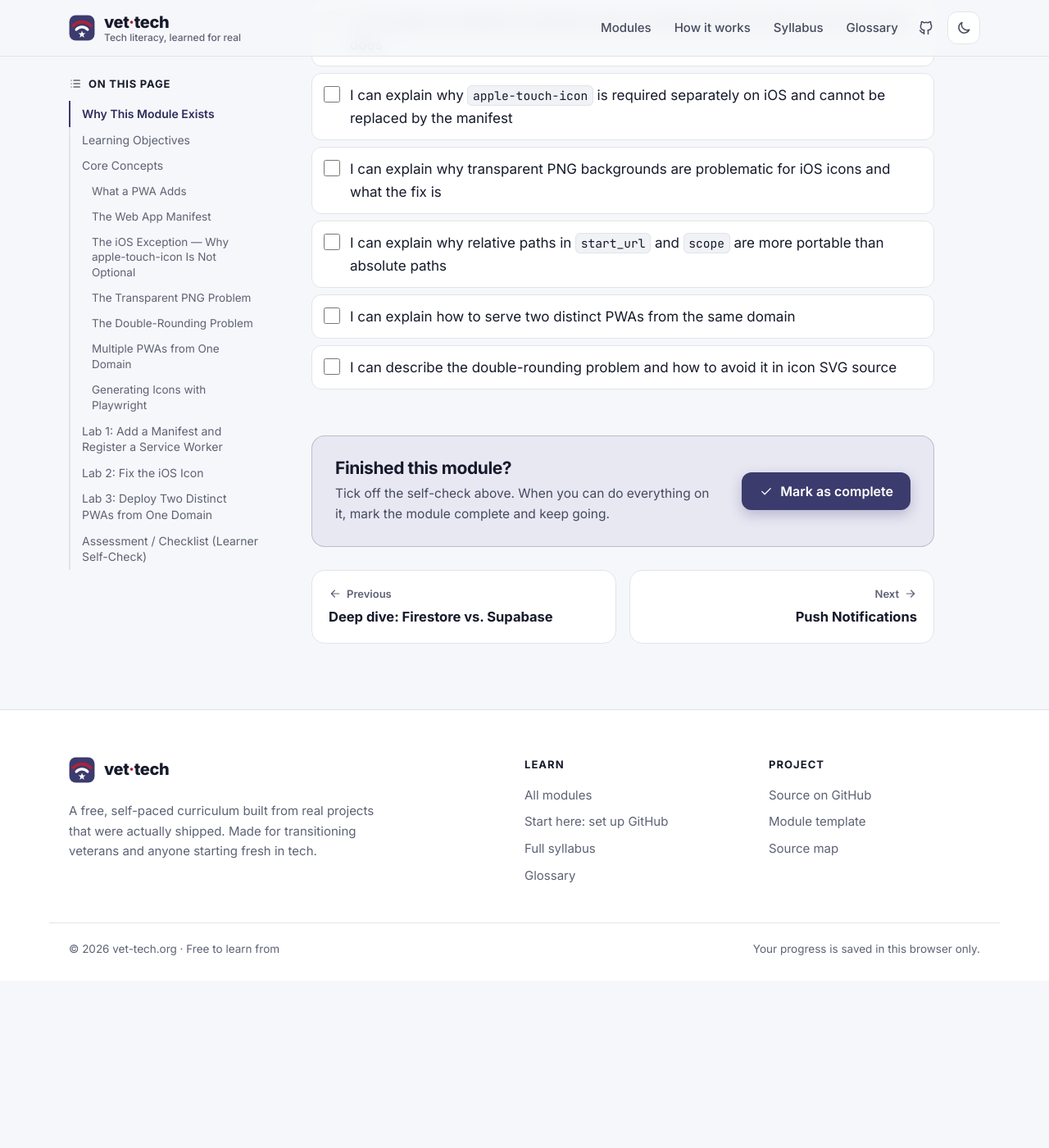
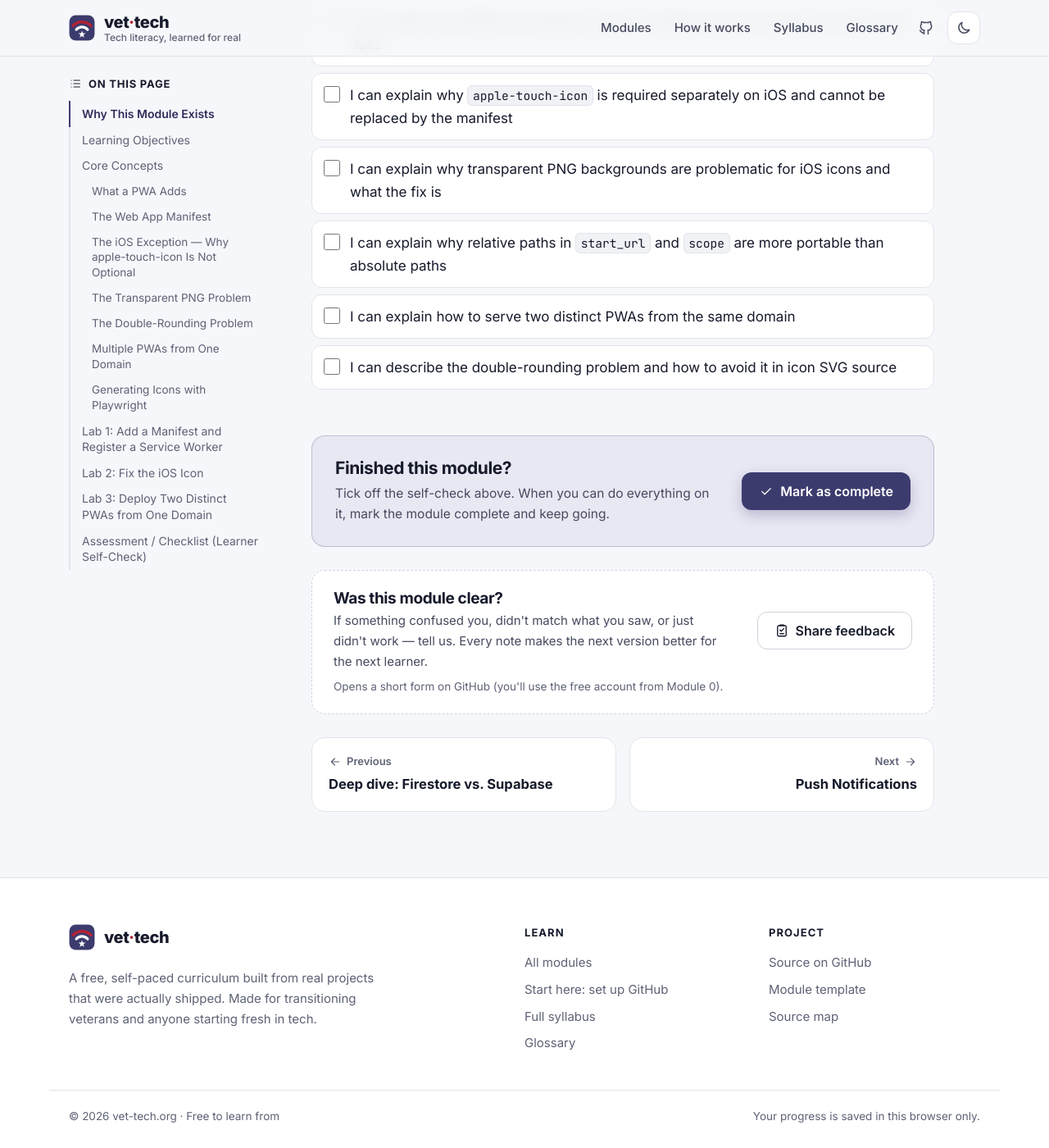
Before and after one commit to sdono043/tech-literacy-curriculum, a Jekyll site: the page built from modules/09-progressive-web-apps.md, in a window 1280 px wide and 1400 px high, scrolled down 7634 px. Shown: the whole window at 82% size. Built offline with Jekyll 4.4.1, drawn with Linux system fonts in a browser that asks for light colours; our own code applies the rules of GitHub Pages for plain Markdown files; before the commit the page ends 8830 px from its top, so only the background shows below that.

Commit message:
Finish site polish: share previews, 404 page, feedback links, accessibility
- Share previews: a 1200x630 card image, and page-specific share
  tags. Modules previously all shared as 'Technology Literacy
  Curriculum (TLC)' (their series heading); now each shares with its
  real title and summary from _data/curriculum.yml. Replaces
  jekyll-seo-tag with hand-written tags.
- Friendly 404 page with links home, to all modules, Module 0, the
  glossary, and a pre-filled 'broken link' report.
- 'Was this module clear?' card on every module that opens a
  pre-filled GitHub issue naming the module and page.
- Accessibility (axe WCAG 2 A/AA now clean on all 28 pages, light and
  dark): label the progress bar, make sideways-scrolling code boxes
  keyboard-focusable, darker syntax colors in light mode, slightly
  deeper Track 4 gold.

Co-Authored-By: Claude Opus 5.5 <noreply@anthropic.com>
Claude-Session: https://claude.ai/code/session_01KoyiwzvvDusNEgbT3bfKPi

```diff
--- a/_config.yml
+++ b/_config.yml
@@ -18,7 +18,6 @@ plugins:
   - jekyll-optional-front-matter
   - jekyll-relative-links
   - jekyll-titles-from-headings
-  - jekyll-seo-tag
 
 optional_front_matter:
   remove_originals: true
--- a/_layouts/default.html
+++ b/_layouts/default.html
@@ -9,12 +9,33 @@
     // Apply a saved theme before paint so there's no flash.
     try { var t = localStorage.getItem('vt-theme'); if (t) document.documentElement.setAttribute('data-theme', t); } catch (e) {}
   </script>
+  {%- comment -%} Page title and share-preview tags. Module titles and summaries come from _data/curriculum.yml. {%- endcomment -%}
   {%- assign doc_title = page.title -%}
-  {%- for d in site.data.curriculum.domains -%}{%- for m in d.modules -%}{%- if m.file == page.path -%}{%- assign doc_title = m.title -%}{%- endif -%}{%- endfor -%}{%- endfor -%}
+  {%- assign doc_desc = page.description | default: site.description -%}
+  {%- for d in site.data.curriculum.domains -%}{%- for m in d.modules -%}{%- if m.file == page.path -%}{%- assign doc_title = m.title -%}{%- assign doc_desc = m.blurb -%}{%- endif -%}{%- endfor -%}{%- endfor -%}
   {%- if page.path == "README.md" -%}{%- assign doc_title = "About the curriculum" -%}{%- endif -%}
-  {%- if page.path == "CURRICULUM.md" -%}{%- assign doc_title = "Master syllabus" -%}{%- endif -%}
-  <title>{% if page.path == "index.html" %}vet·tech — {{ page.title }}{% else %}{{ doc_title }} · vet·tech{% endif %}</title>
-  {% seo title=false %}
+  {%- if page.path == "CURRICULUM.md" -%}{%- assign doc_title = "Master syllabus" -%}{%- assign doc_desc = "Every module in the vet-tech curriculum, its track, and the real project it was built from." -%}{%- endif -%}
+  {%- if page.path == "index.html" -%}{%- assign full_title = "vet·tech — " | append: page.title -%}{%- else -%}{%- assign full_title = doc_title | append: " · vet·tech" -%}{%- endif -%}
+  {%- assign doc_desc = doc_desc | strip_html | strip_newlines | strip -%}
+  {%- assign page_url = page.url | replace: "/index.html", "/" | absolute_url -%}
+  {%- assign share_image = "/assets/og-image.jpg" | absolute_url -%}
+  <title>{{ full_title | escape }}</title>
+  <meta name="description" content="{{ doc_desc | escape }}">
+  <link rel="canonical" href="{{ page_url }}">
+  <meta property="og:type" content="website">
+  <meta property="og:site_name" content="vet·tech">
+  <meta property="og:locale" content="en_US">
+  <meta property="og:title" content="{{ full_title | escape }}">
+  <meta property="og:description" content="{{ doc_desc | escape }}">
+  <meta property="og:url" content="{{ page_url }}">
+  <meta property="og:image" content="{{ share_image }}">
+  <meta property="og:image:width" content="1200">
+  <meta property="og:image:height" content="630">
+  <meta property="og:image:alt" content="vet·tech — Understand the tech. Build with confidence. A free curriculum for transitioning veterans and career-changers.">
+  <meta name="twitter:card" content="summary_large_image">
+  <meta name="twitter:title" content="{{ full_title | escape }}">
+  <meta name="twitter:description" content="{{ doc_desc | escape }}">
+  <meta name="twitter:image" content="{{ share_image }}">
   <link rel="icon" href="{{ '/favicon.ico' | relative_url }}" sizes="48x48">
   <link rel="icon" href="{{ '/assets/favicon.svg' | relative_url }}" type="image/svg+xml">
   <link rel="apple-touch-icon" href="{{ '/assets/apple-touch-icon.png' | relative_url }}">
--- a/_layouts/module.html
+++ b/_layouts/module.html
@@ -97,6 +97,31 @@ body_class: is-module
     </div>
     {%- endif -%}
 
+    {%- if cur -%}
+    {%- capture fb_title -%}Feedback: {% if cur.prereq %}Start here{% elsif cur.extra %}Deep dive{% else %}Module {{ cur.num | plus: 0 }}{% endif %} — {{ cur.title }}{%- endcapture -%}
+    {%- capture fb_body -%}**Module:** {{ cur.title }}
+**Page:** {{ page.url | absolute_url }}
+
+**What was unclear, wrong, or broken?**
+
+
+**Where in the module?** (section or lab name)
+
+
+**Anything that would have helped?**
+{% endcapture -%}
+    <aside class="feedback-card" aria-label="Module feedback">
+      <div>
+        <h2>Was this module clear?</h2>
+        <p>If something confused you, didn't match what you saw, or just didn't work — tell us. Every note makes the next version better for the next learner.</p>
+      </div>
+      <a class="btn btn-ghost" href="{{ site.repo_url }}/issues/new?title={{ fb_title | url_encode }}&body={{ fb_body | url_encode }}" target="_blank" rel="noopener">
+        {% include icon.html name="clipboard" size=18 %} Share feedback
+      </a>
+      <p class="feedback-note">Opens a short form on GitHub (you'll use the free account from Module 0).</p>
+    </aside>
+    {%- endif -%}
+
     <nav class="pager" aria-label="Previous and next module">
       {%- if prev -%}
       <a class="pager-link prev" href="{{ prev.file | replace: '.md', '.html' | relative_url }}">
--- a/assets/css/site.css
+++ b/assets/css/site.css
@@ -28,10 +28,11 @@
   --d1: #2f6fdb; --d1-soft: #e6eefc;
   --d2: #b22234; --d2-soft: #fbe7e9;
   --d3: #5b4fc4; --d3-soft: #eeecfa;
-  --d4: #a86a12; --d4-soft: #f8eedb;
+  --d4: #8f5a0e; --d4-soft: #f8eedb;
   --d5: #0f7f8c; --d5-soft: #e0f3f5;
 
   --code-bg: #f0f2f6;
+  --code-kw: #a11d2e; --code-str: #4b3fb0; --code-num: #7d4e05; --code-fn: #1d55b8;
   --shadow-sm: 0 1px 2px rgba(22, 26, 43, .05);
   --shadow: 0 1px 2px rgba(22, 26, 43, .04), 0 8px 24px rgba(22, 26, 43, .07);
   --shadow-lg: 0 2px 4px rgba(22, 26, 43, .04), 0 20px 48px rgba(22, 26, 43, .12);
@@ -58,6 +59,7 @@
     --d4: #f0b44c; --d4-soft: rgba(240, 180, 76, .14);
     --d5: #4fc3cf; --d5-soft: rgba(79, 195, 207, .14);
     --code-bg: #0a0d1a;
+    --code-kw: #f0646f; --code-str: #a698f0; --code-num: #f0b44c; --code-fn: #6e9bf0;
     --shadow-sm: none;
     --shadow: 0 1px 0 rgba(255, 255, 255, .02), 0 8px 24px rgba(0, 0, 0, .35);
     --shadow-lg: 0 20px 48px rgba(0, 0, 0, .5);
@@ -77,6 +79,7 @@
   --d4: #f0b44c; --d4-soft: rgba(240, 180, 76, .14);
   --d5: #4fc3cf; --d5-soft: rgba(79, 195, 207, .14);
   --code-bg: #0a0d1a;
+  --code-kw: #f0646f; --code-str: #a698f0; --code-num: #f0b44c; --code-fn: #6e9bf0;
   --shadow-sm: none;
   --shadow: 0 1px 0 rgba(255, 255, 255, .02), 0 8px 24px rgba(0, 0, 0, .35);
   --shadow-lg: 0 20px 48px rgba(0, 0, 0, .5);
@@ -397,10 +400,10 @@ img { max-width: 100%; height: auto; }
 
 /* Rouge syntax colors (kept quiet, token-based) */
 .highlight .c, .highlight .c1, .highlight .cm { color: var(--text3); font-style: italic; }
-.highlight .k, .highlight .kd, .highlight .kn, .highlight .nt { color: var(--d2); }
-.highlight .s, .highlight .s1, .highlight .s2, .highlight .sb { color: var(--d3); }
-.highlight .m, .highlight .mi, .highlight .mf, .highlight .na { color: var(--d4); }
-.highlight .nf, .highlight .nb, .highlight .nc { color: var(--d1); }
+.highlight .k, .highlight .kd, .highlight .kn, .highlight .nt { color: var(--code-kw); }
+.highlight .s, .highlight .s1, .highlight .s2, .highlight .sb { color: var(--code-str); }
+.highlight .m, .highlight .mi, .highlight .mf, .highlight .na { color: var(--code-num); }
+.highlight .nf, .highlight .nb, .highlight .nc { color: var(--code-fn); }
 
 .finish-card {
   display: flex; justify-content: space-between; align-items: center; gap: 20px; flex-wrap: wrap;
@@ -517,3 +520,31 @@ img { max-width: 100%; height: auto; }
 .gloss-more { display: inline-flex; align-items: center; gap: 4px; font-size: 14px; font-weight: 600; text-decoration: none; }
 .gloss-more:hover { text-decoration: underline; }
 .gloss-empty { color: var(--text3); }
+
+/* ========================================================================== Feedback card (module pages) */
+.feedback-card {
+  display: grid; grid-template-columns: 1fr auto; gap: 6px 20px; align-items: center;
+  margin: 0 0 28px; padding: 22px 26px; border-radius: var(--radius);
+  background: var(--bg2); border: 1px dashed var(--border2);
+}
+.feedback-card h2 { margin: 0 0 4px; padding: 0; font-size: 19px; }
+.feedback-card p { margin: 0; color: var(--text2); font-size: 15px; max-width: 480px; }
+.feedback-card .btn { grid-row: 1; grid-column: 2; }
+.prose .feedback-card .feedback-note { grid-column: 1 / -1; font-size: 13.5px; color: var(--text3); }
+@media (max-width: 600px) { .feedback-card { grid-template-columns: 1fr; } .feedback-card .btn { grid-row: auto; grid-column: 1; justify-self: start; } }
+
+/* ========================================================================== 404 */
+.notfound { padding: 88px 0 104px; }
+.notfound-inner { max-width: 720px; }
+.notfound-code { margin: 0 0 4px; font-size: 120px; line-height: 1; font-weight: 800; letter-spacing: -.05em; color: var(--brand); opacity: .9; }
+.notfound h1 { font-size: clamp(34px, 5vw, 48px); letter-spacing: -.03em; line-height: 1.1; margin: 0 0 14px; }
+.notfound-lede { font-size: 19px; color: var(--text2); margin: 0 0 30px; }
+.notfound-actions { display: flex; flex-wrap: wrap; gap: 12px; margin-bottom: 36px; }
+.notfound-links { list-style: none; margin: 0; padding: 0; display: grid; gap: 10px; }
+.notfound-links a {
+  display: flex; align-items: center; gap: 12px; padding: 14px 16px; border-radius: 12px;
+  background: var(--bg2); border: 1px solid var(--border); color: var(--text1); text-decoration: none; font-weight: 550;
+}
+.notfound-links a:hover { border-color: var(--brand); color: var(--brand-ink); }
+.notfound-links .icon { color: var(--brand-ink); }
+@media (max-width: 480px) { .notfound-actions .btn { width: 100%; } .notfound-code { font-size: 88px; } }
--- a/assets/js/site.js
+++ b/assets/js/site.js
@@ -138,6 +138,23 @@
       heads.forEach(function (h) { obs.observe(h); });
     }
   }
+
+  // ---------- Code boxes that scroll sideways: let keyboard users scroll them too ----------
+  function makeCodeScrollable() {
+    document.querySelectorAll('.prose pre').forEach(function (pre) {
+      if (pre.closest('.diagram')) return;
+      if (pre.scrollWidth > pre.clientWidth + 1) {
+        pre.setAttribute('tabindex', '0');
+        pre.setAttribute('role', 'region');
+        pre.setAttribute('aria-label', 'Code example (scrolls sideways)');
+      } else {
+        pre.removeAttribute('tabindex'); pre.removeAttribute('role'); pre.removeAttribute('aria-label');
+      }
+    });
+  }
+  makeCodeScrollable();
+  var codeResizeTimer;
+  window.addEventListener('resize', function () { clearTimeout(codeResizeTimer); codeResizeTimer = setTimeout(makeCodeScrollable, 200); });
 
   // ---------- Module page: clickable self-check (saved in this browser) ----------
   (function () {
--- a/glossary.html
+++ b/glossary.html
@@ -1,6 +1,7 @@
 ---
 layout: default
 title: Glossary
+description: Plain-English definitions of the tech terms you'll meet in the vet-tech curriculum, from A records to XSS.
 body_class: is-glossary
 ---
 {%- assign terms = site.data.glossary | sort_natural: "term" -%}
--- a/index.html
+++ b/index.html
@@ -26,7 +26,7 @@ body_class: is-home
         <span class="progress-label">Your progress</span>
         <span class="progress-count"><strong data-progress-count>0</strong> of {{ core_count }} done</span>
       </div>
-      <div class="progress-bar" role="progressbar" aria-valuemin="0" aria-valuemax="{{ core_count }}" aria-valuenow="0" data-progress-bar><span></span></div>
+      <div class="progress-bar" role="progressbar" aria-label="Modules completed" aria-valuemin="0" aria-valuemax="{{ core_count }}" aria-valuenow="0" data-progress-bar><span></span></div>
       <ol class="hero-steps">
         {%- for d in site.data.curriculum.domains -%}{%- if d.id == 0 -%}{%- continue -%}{%- endif -%}
         <li class="domain-{{ d.id }}">
```
Also changed, not shown: 404.html (added, +22 -0 lines), assets/og-image.jpg (added).
